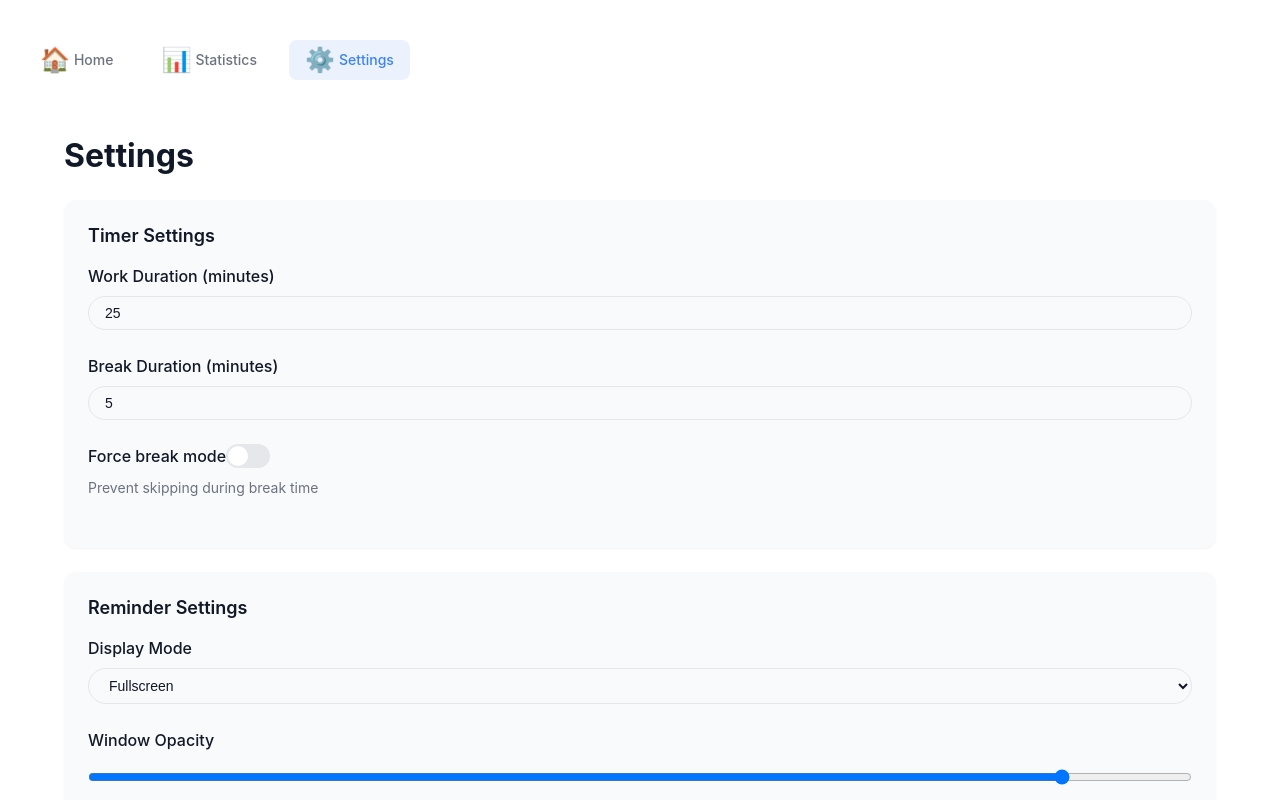
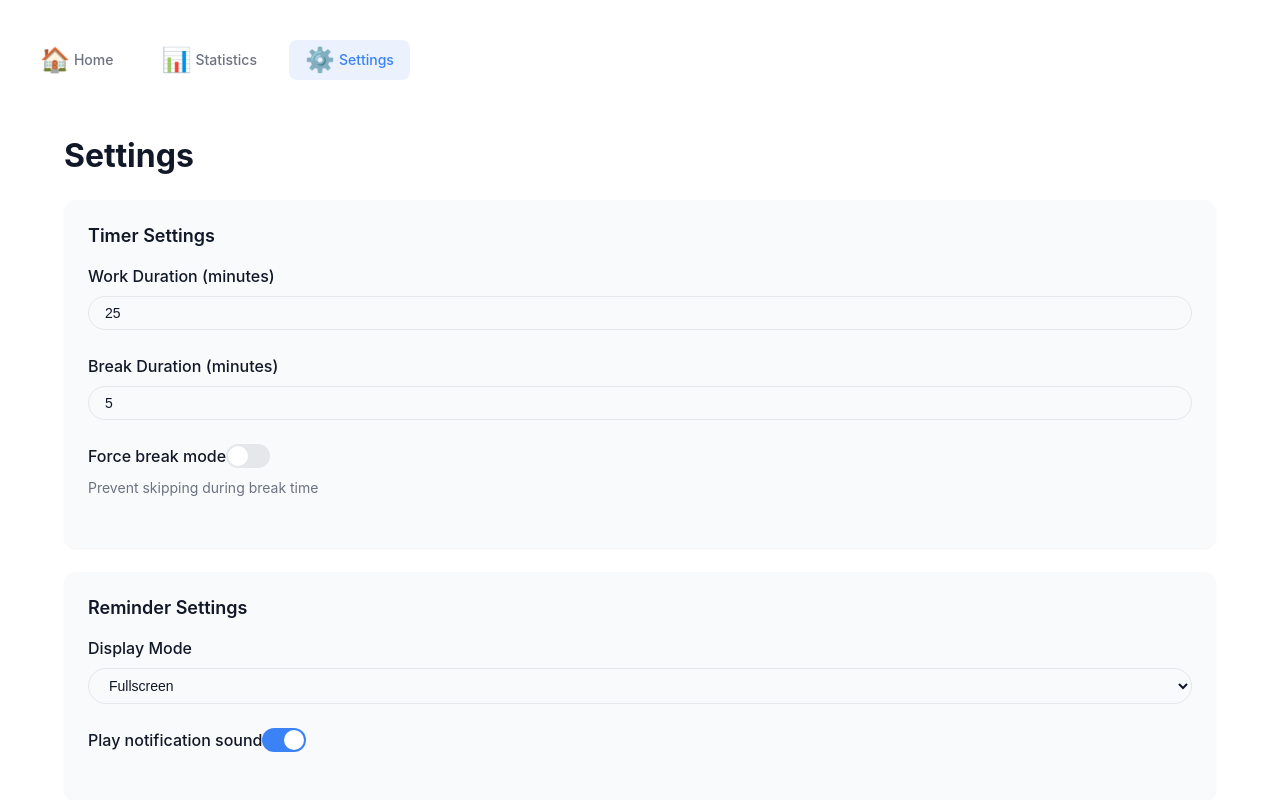
Before and after one commit to youtonghy/RESTY, a React (Vite) app: page /settings in a window 1280 px wide. Shown: the top 800 px of the page. Built offline with nearby package versions, Linux system fonts and the light colour scheme.

Commit message:
移除设置页面中的透明度调节功能，简化相关代码，提升用户体验和界面美观性，同时保留其他设置选项。

```diff
--- a/src/pages/Settings.tsx
+++ b/src/pages/Settings.tsx
@@ -172,21 +172,6 @@ export function Settings() {
             </select>
           </div>
 
-          <div className="form-group">
-            <label htmlFor="opacity">{t('settings.reminder.opacity')}</label>
-            <input
-              id="opacity"
-              type="range"
-              className="input"
-              value={localSettings.opacity}
-              onChange={(e) =>
-                setLocalSettings({ ...localSettings, opacity: parseInt(e.target.value) })
-              }
-              min={50}
-              max={100}
-            />
-            <span className="opacity-value">{localSettings.opacity}%</span>
-          </div>
 
           <div className="form-group toggle-group">
             <label className="toggle-row">
```
